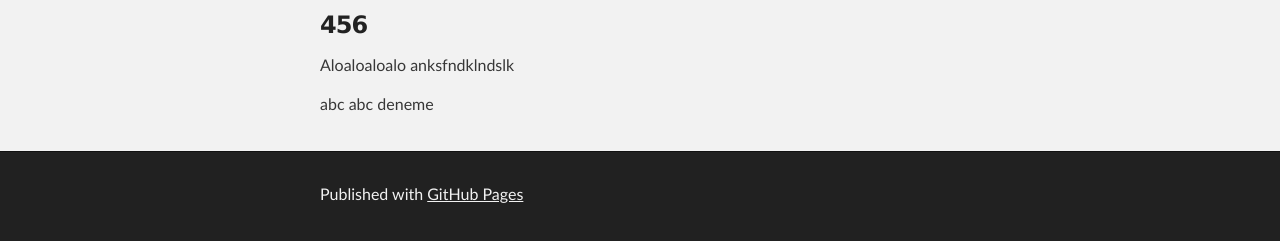
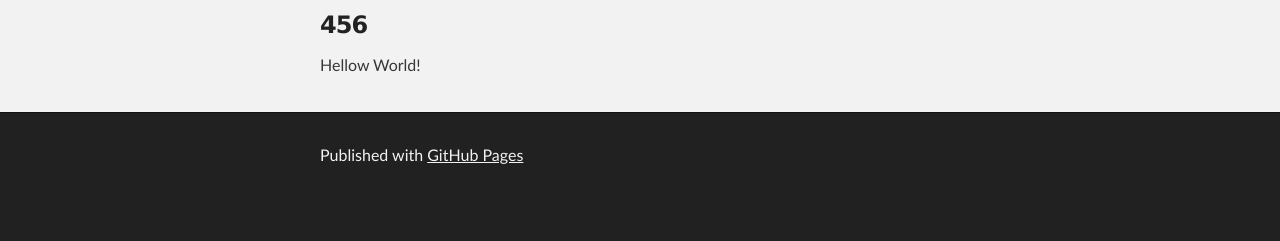
Before and after one commit to chabosale/chabosale.github.io, a plain HTML site: page index.html in a window 1280 px wide. Shown: the part 385-626 px from the top of the page. Drawn offline with Linux system fonts and the light colour scheme.

Commit message:
Update index.html

```diff
--- a/index.html
+++ b/index.html
@@ -36,12 +36,8 @@
 <h3>
 <a name="456" class="anchor" href="#456"><span class="octicon octicon-link"></span></a>456</h3>
 
-<p>Aloaloaloalo
-anksfndklndslk</p>
+<p>Hellow World!</p>
 
-<p>abc
-abc
-deneme</p>
       </section>
     </div>
 
```
